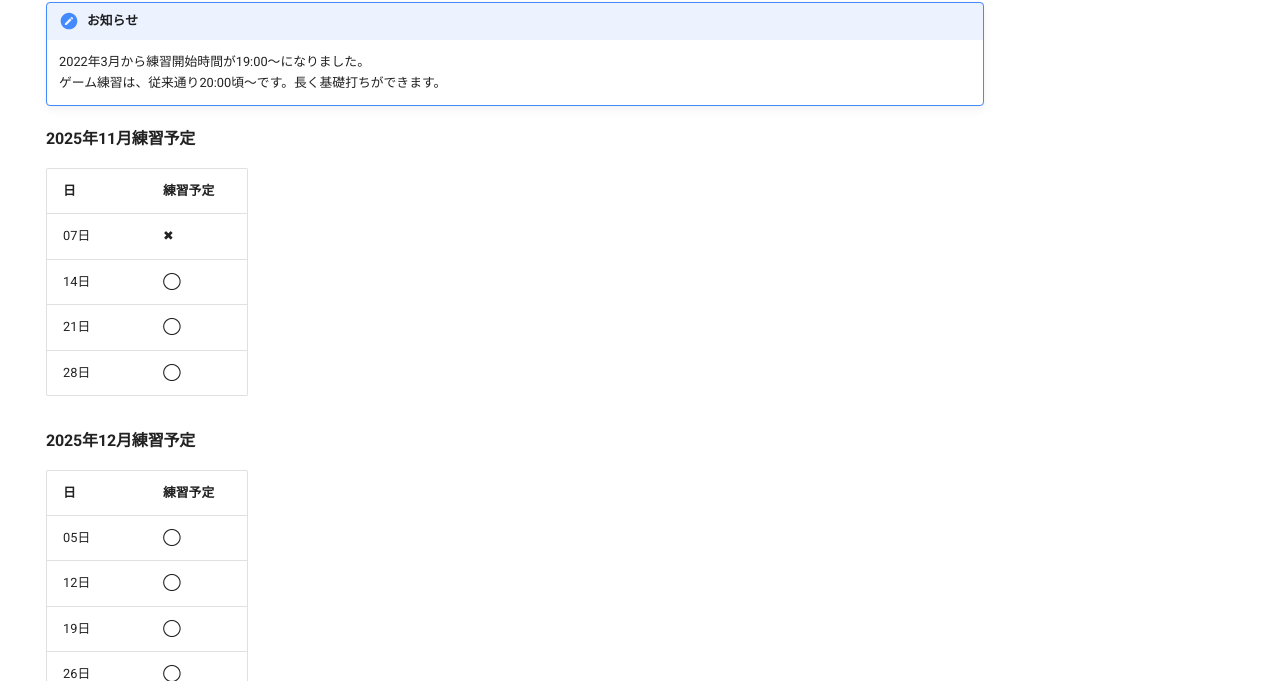
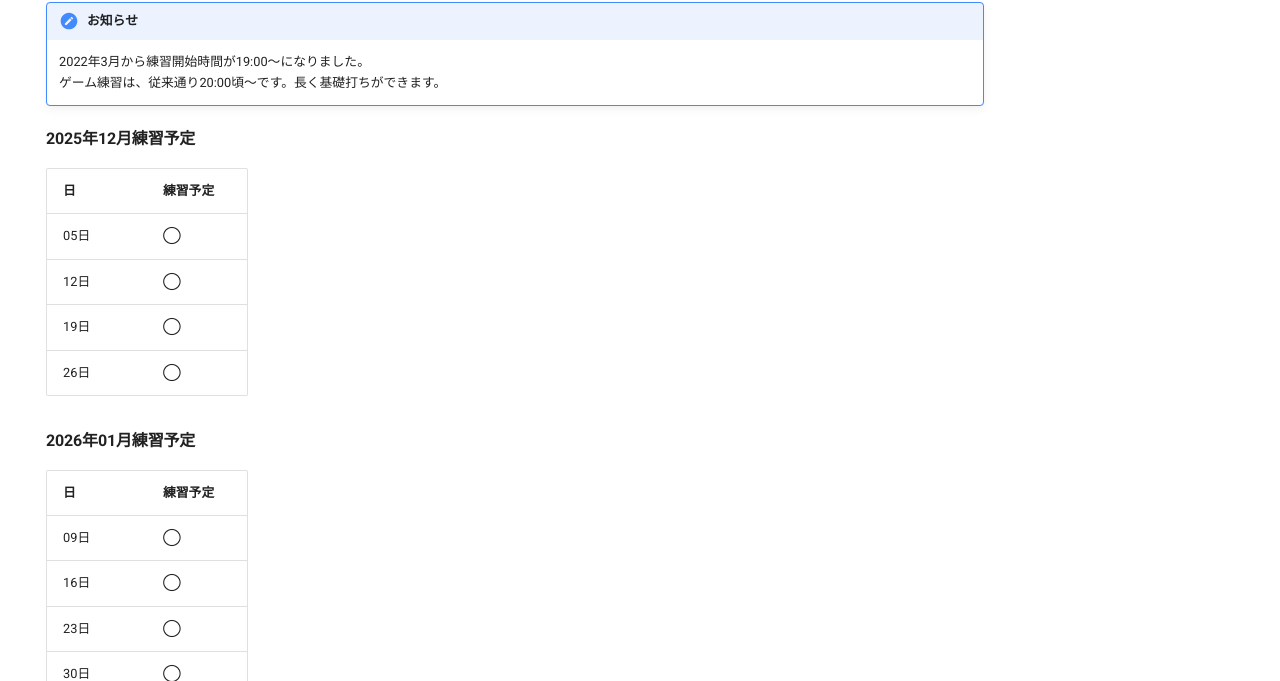
Before and after one commit to itokouji/timely_blog, an MkDocs documentation site: the page built from docs/schedule.md, in a window 1280 px wide and 1053 px high. Shown: the part 271-952 px from the top of the window. Built offline with MkDocs 1.6.1 and Material for MkDocs 9.7.7, drawn with Linux system fonts in a browser that asks for light colours.

Commit message:
Added schedule in Januray 2026

```diff
--- a/docs/schedule.md
+++ b/docs/schedule.md
@@ -9,14 +9,6 @@ hide:
     2022年3月から練習開始時間が19:00〜になりました。
     ゲーム練習は、従来通り20:00頃〜です。長く基礎打ちができます。
 
-#### 2025年11月練習予定
-|日|練習予定|
-|---|---|
-|07日|✖|
-|14日|◯|
-|21日|◯|
-|28日|◯|
-
 #### 2025年12月練習予定
 |日|練習予定|
 |---|---|
@@ -24,3 +16,11 @@ hide:
 |12日|◯|
 |19日|◯|
 |26日|◯|
+
+#### 2026年01月練習予定
+|日|練習予定|
+|---|---|
+|09日|◯|
+|16日|◯|
+|23日|◯|
+|30日|◯|
```
Also changed, not shown: docs/index.md (+1 -1 lines), docs/news.md (+2 -0 lines).
